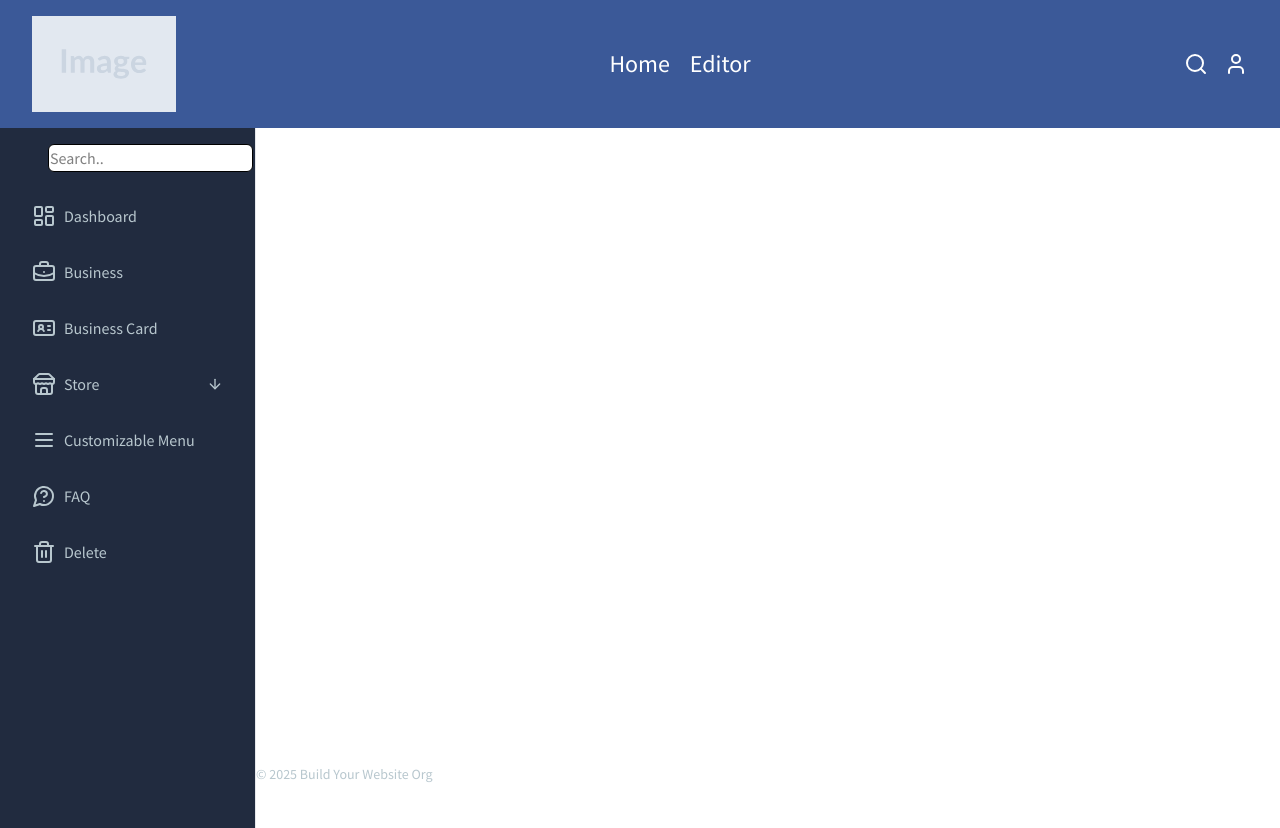
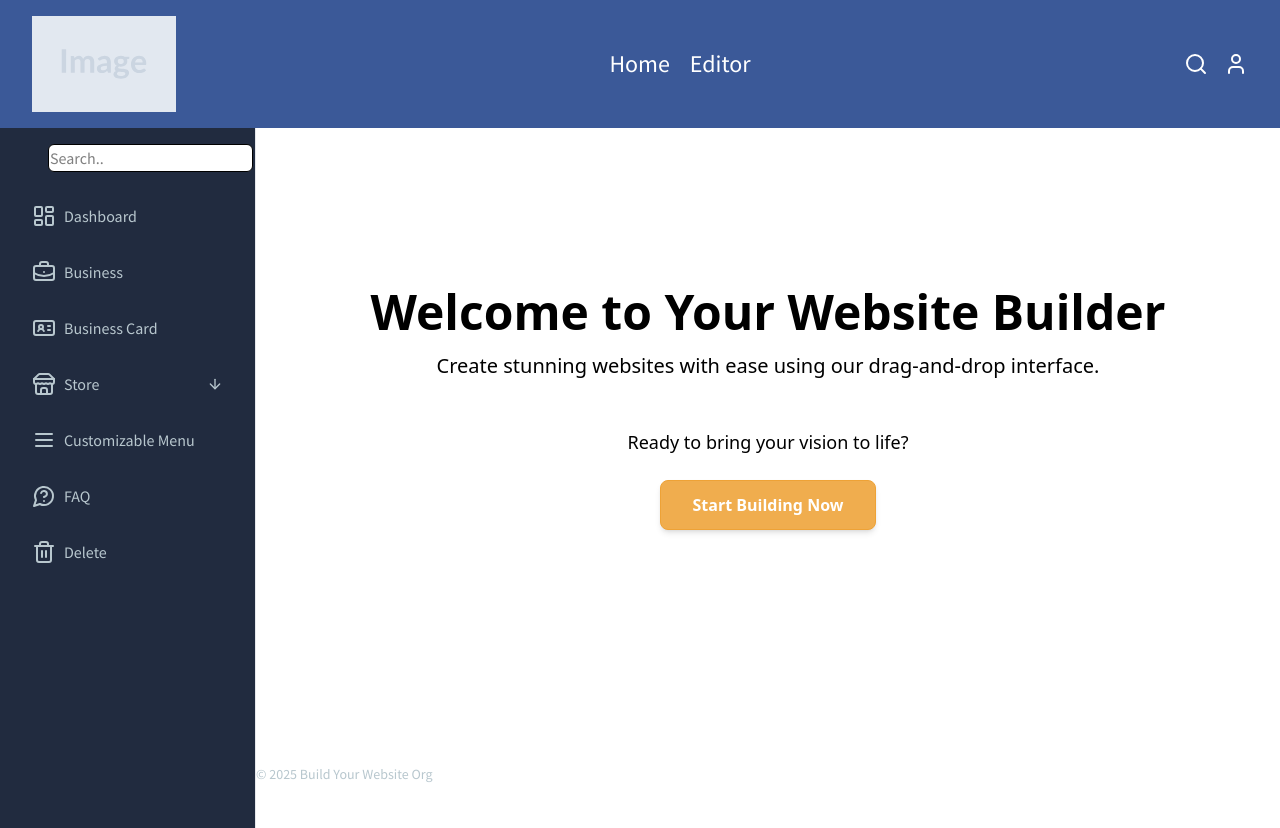
Before and after one commit to HriGrit/DragNDrop, a React (Vite) app: page / in a window 1280 px wide. Built offline with nearby package versions, Linux system fonts and the light colour scheme.

Commit message:
feat: Amazon Deployment

```diff
--- a/src/App.jsx
+++ b/src/App.jsx
@@ -8,11 +8,9 @@ import Sidebar from "./components/Sidebar";
 import EditorSidebar from "./components/DragSidebar";
 
 function App() {
-  const deploymentBase = 'DragNDrop';
-
   const { pathname } = useLocation()
 
-  const showSideBar = pathname === `/${deploymentBase}/site-editor`;
+  const showSideBar = pathname === `/site-editor`;
 
   return (
     <div className="flex flex-col">
@@ -24,8 +22,8 @@ function App() {
         }
         <main className="flex-1">
           <Routes>
-            <Route path={`/${deploymentBase}`} element={<LandingPage />} />
-            <Route path={`/${deploymentBase}/site-editor`} element={<DragPage />} />
+            <Route path={`/`} element={<LandingPage />} />
+            <Route path={`/site-editor`} element={<DragPage />} />
           </Routes>
           <Footer />
         </main>
--- a/src/components/Navbar.jsx
+++ b/src/components/Navbar.jsx
@@ -16,15 +16,15 @@ import icon from '../assets/placeholder.svg';
 const Navbar = () => {
     return (
       <div className="flex between justify-between font-medium px-8 py-4 bg-[var(--background-primary)] text-white">
-        <Link to="/DragNDrop">
+        <Link to="/">
           <img src={icon} alt="Logo" className="w-36" />
         </Link>
         <nav className="hidden sm:flex gap-5 text-2xl my-auto">
-          <NavLink to="/DragNDrop">
+          <NavLink to="/">
             <p>Home</p>
             <hr className="w-3/4 hidden mx-auto bg-gray-400 h-[1.5]" />
           </NavLink>
-          <NavLink to="/DragNDrop/site-editor">
+          <NavLink to="/site-editor">
             <p>Editor</p>
             <hr className="w-3/4 hidden mx-auto bg-gray-400 h-[1.5]" />
           </NavLink>
--- a/src/pages/LandingPage.jsx
+++ b/src/pages/LandingPage.jsx
@@ -28,7 +28,7 @@ export default function LandingPage({ onStartBuilding }) {
         <p className="text-lg mb-6">
           Ready to bring your vision to life?
         </p>
-        <Link to='/DragNDrop/site-editor'>
+        <Link to='/site-editor'>
           <button
             onClick={onStartBuilding}
             className="text-white font-bold py-3 px-8 rounded-lg shadow-md focus:outline-none focus:ring-2 focus:ring-opacity-75 bg-[var(--btn-yellow-bg)] border border-[var(--btn-yellow-border)] hover:bg-[var(--btn-yellow-border)] transition duration-300 ease-in-out"
--- a/vite.config.js
+++ b/vite.config.js
@@ -3,7 +3,7 @@ import react from '@vitejs/plugin-react'
 import tailwindcss from '@tailwindcss/vite'
 
 export default defineConfig({
-  base: '/DragNDrop/',
+  base: '/',
   plugins: [react(), tailwindcss()],
   theme: {
     extend: {
```
